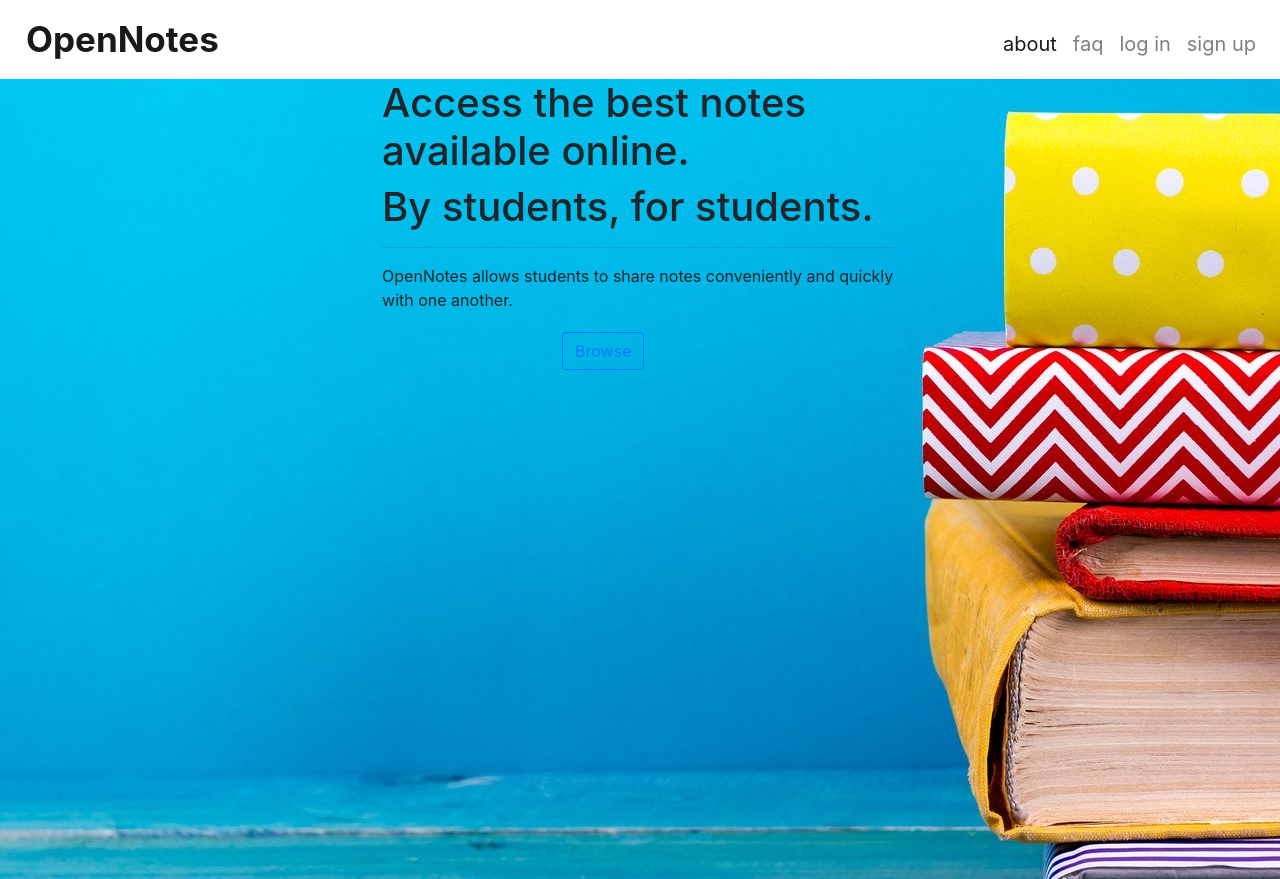
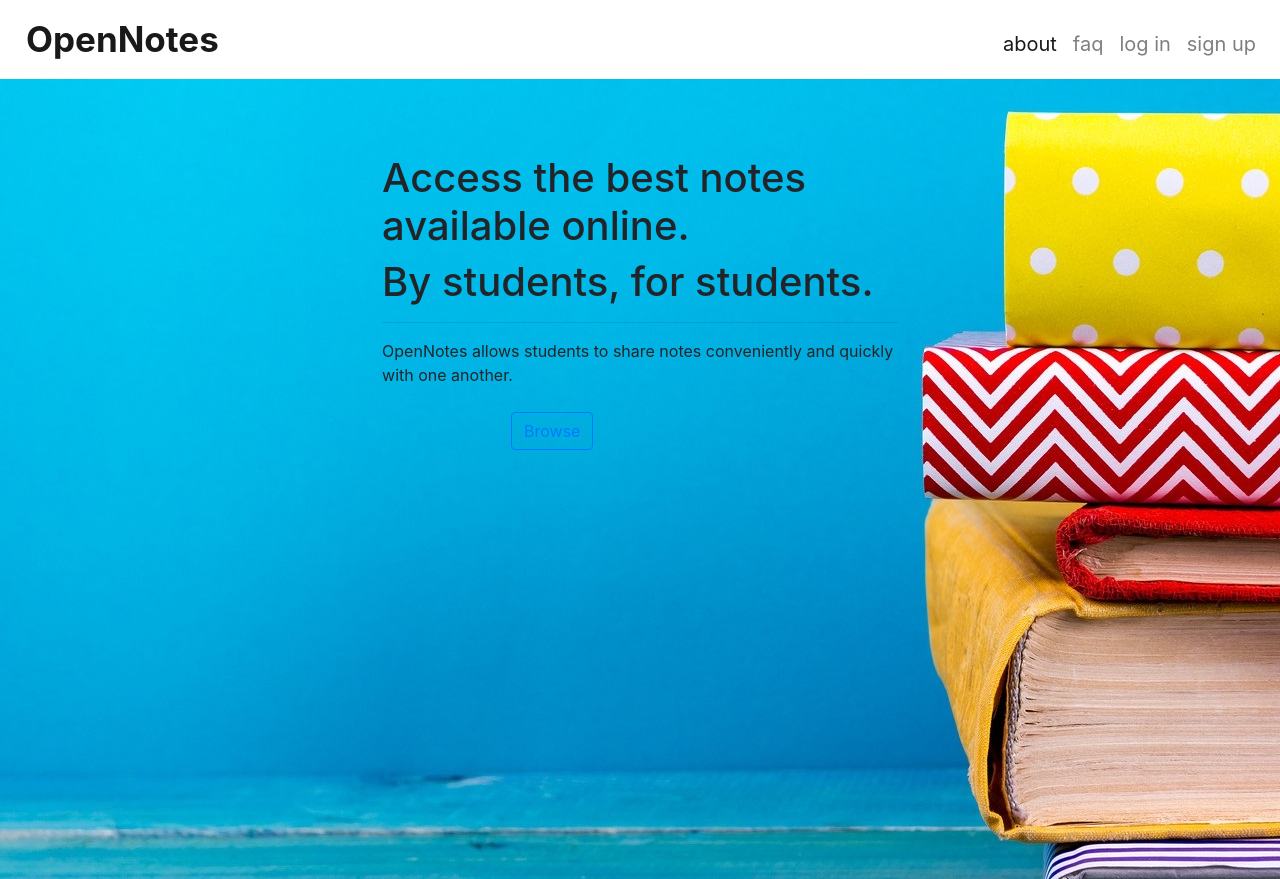
Before and after one commit to halnader/open-note, a React (Create React App) app in the folder client/: page / in a window 1280 px wide. Built offline with nearby package versions, Linux system fonts and the light colour scheme.

Commit message:
css change

```diff
--- a/client/public/styles/style.css
+++ b/client/public/styles/style.css
@@ -1,7 +1,6 @@
 body {
   font-family: 'Roboto', sans-serif;
 }
-
 
 
 .navbar-light .navbar-brand {
@@ -19,16 +18,24 @@ body {
   color: white;
   width: 100%;
 }
-
+.col-5 {
+  margin-top: 75px;
+}
+h1 {
+  color: white;
+}
 #background-photo {
 height: 100%;
 back-ground position: center;
 }
 .btn {
   margin-top: 20px;
-  margin-left: 180px;
+  align: center;
 }
-
+.button {
+  margin: 5px auto;
+  width: 50%;
+}
 .no-padding {
   padding: 0 !important;
 }
--- a/client/src/landing_page.js
+++ b/client/src/landing_page.js
@@ -36,7 +36,7 @@ class LandingPage extends React.Component {
             <h1> By students, for students. </h1>
             <hr/>
             <p4> OpenNotes allows students to share notes conveniently and quickly with one another. </p4>
-            <div>
+            <div class="button">
               <a href="/dashboard" class="btn btn-outline-primary">Browse</a>
             </div>
 
```
